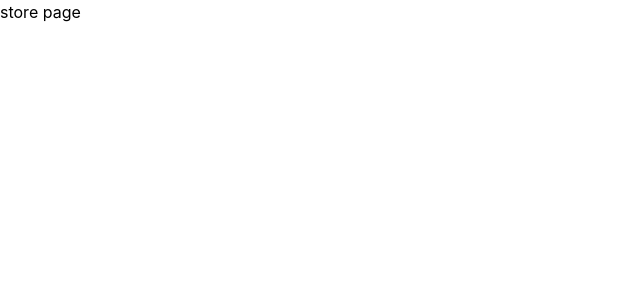
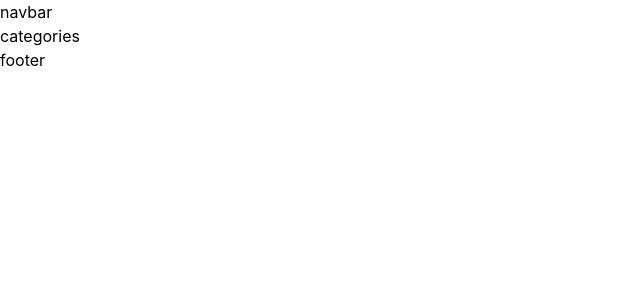
Before and after one commit to Carlos-vargs/store-design, a React (Create React App) app: page /category in a window 1280 px wide. Shown: the top 300 px of the page, without its empty margins (0-640 px from the left). Built offline with nearby package versions, Linux system fonts and the light colour scheme.

Commit message:
add routes,pages and some components

```diff
--- a/package.json
+++ b/package.json
@@ -8,7 +8,8 @@
     "@testing-library/user-event": "^12.8.3",
     "react": "^17.0.2",
     "react-dom": "^17.0.2",
-    "react-scripts": "^1.1.5",
+    "react-router-dom": "^5.2.1",
+    "react-scripts": "^4.0.3",
     "web-vitals": "^1.1.2"
   },
   "scripts": {
--- a/src/App.js
+++ /dev/null
@@ -1,10 +0,0 @@
-import React from 'react'
-
-export default function App() {
-  return (
-    <div>
-      store page
-
-    </div>
-  );
-}
--- /dev/null
+++ b/src/components/Footer.js
@@ -0,0 +1,9 @@
+import React from 'react';
+
+export default function Footer() {
+    return (
+        <div>
+            footer
+        </div>
+    );
+}
--- /dev/null
+++ b/src/components/Layout.js
@@ -0,0 +1,13 @@
+import React from 'react';
+import Navbar from './Navbar';
+import Footer from './Footer';
+
+export default function Layout(props) {
+    return (
+        <React.Fragment>
+            <Navbar />
+            {props.children}
+            <Footer />
+        </React.Fragment>
+    );
+}
--- /dev/null
+++ b/src/components/Navbar.js
@@ -0,0 +1,9 @@
+import React from 'react';
+
+export default function Navbar () {
+    return (
+        <div>
+            navbar
+        </div>
+    );
+}
--- a/src/index.js
+++ b/src/index.js
@@ -1,7 +1,7 @@
 import React from 'react';
 import ReactDOM from 'react-dom';
 import './index.css';
-import App from './App';
+import App from './routes/App';
 import reportWebVitals from './reportWebVitals';
 
 ReactDOM.render(
--- /dev/null
+++ b/src/pages/Category.js
@@ -0,0 +1,9 @@
+import React from 'react';
+
+export default function Category() {
+    return (
+        <div>
+            categories
+        </div>
+    );
+}
--- /dev/null
+++ b/src/pages/Home.js
@@ -0,0 +1,12 @@
+import React from 'react';
+import Layout from "../components/Layout";
+
+function Home() {
+    return (
+        <div>
+            home page
+        </div>
+    );
+}
+
+export default Home;
--- /dev/null
+++ b/src/pages/NotFound.js
@@ -0,0 +1,9 @@
+import React from 'react';
+
+export default function NotFound() {
+    return (
+        <div>
+            404
+        </div>
+    );
+}
--- /dev/null
+++ b/src/pages/Product.js
@@ -0,0 +1,11 @@
+import React from 'react';
+
+function Product() {
+    return (
+        <div>
+            just one Product
+        </div>
+    );
+}
+
+export default Product;
--- /dev/null
+++ b/src/routes/App.js
@@ -0,0 +1,25 @@
+import React from 'react';
+import { BrowserRouter, Switch ,Route, Redirect } from 'react-router-dom';
+
+import Home from '../pages/Home'
+import NotFound from '../pages/NotFound';
+import Category from '../pages/Category';
+import Product from '../pages/Product';
+
+import Layout from '../components/Layout';
+
+export default function App() {
+  return (
+    <BrowserRouter>
+      <Layout>
+        <Switch>
+          <Route exact path="/" component={Home} />
+          <Route exact path="/category" component={Category} />
+          <Route exact path="/product/:id" component={Product} />
+          <Route exact path="/404" component={NotFound} />
+          <Redirect from="*" to="/404" />
+        </Switch>
+      </Layout>
+    </BrowserRouter>
+  )
+}
```
Also changed, not shown: 1 other file (tests, documents, lock files or other folders).
